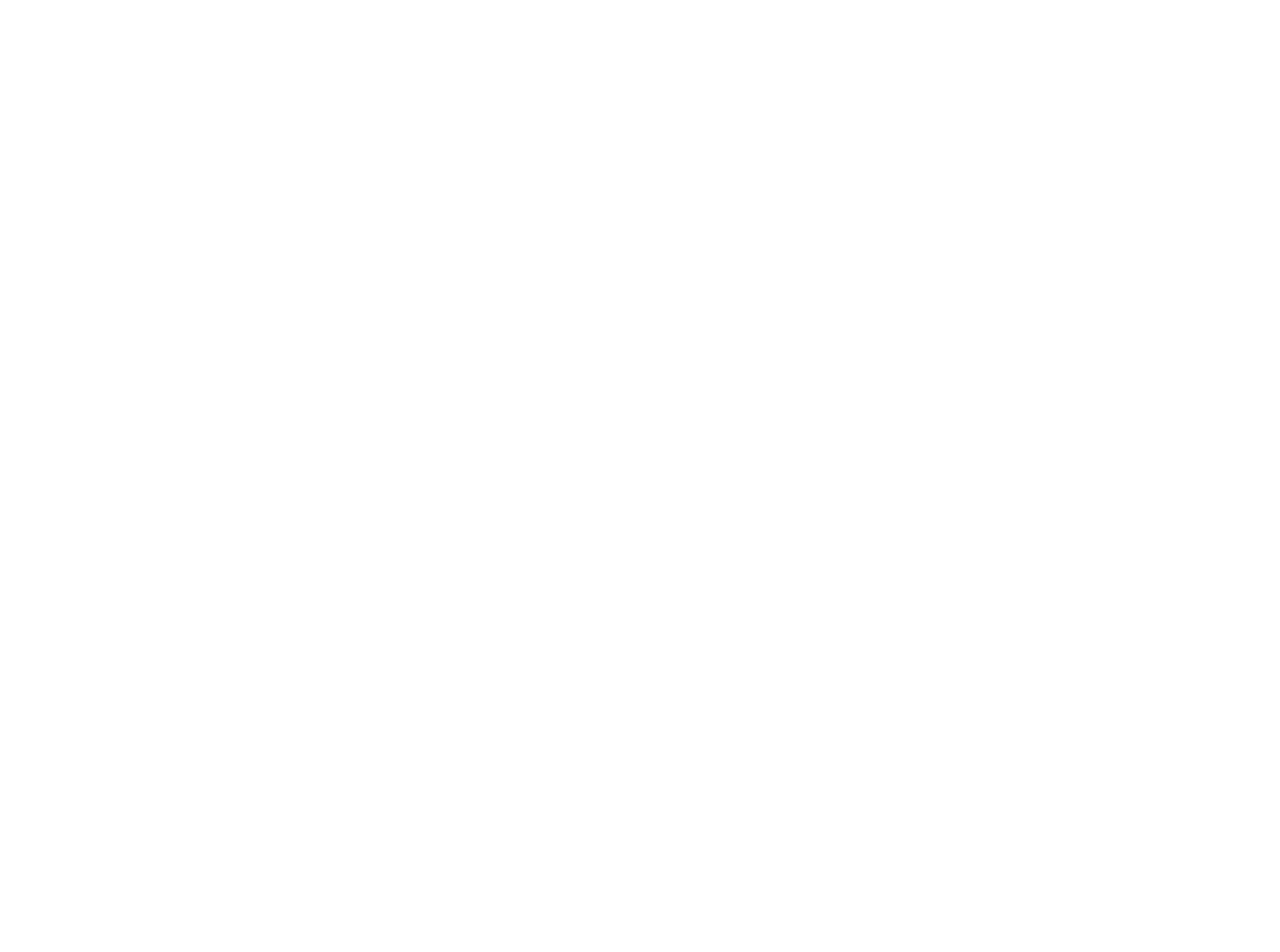
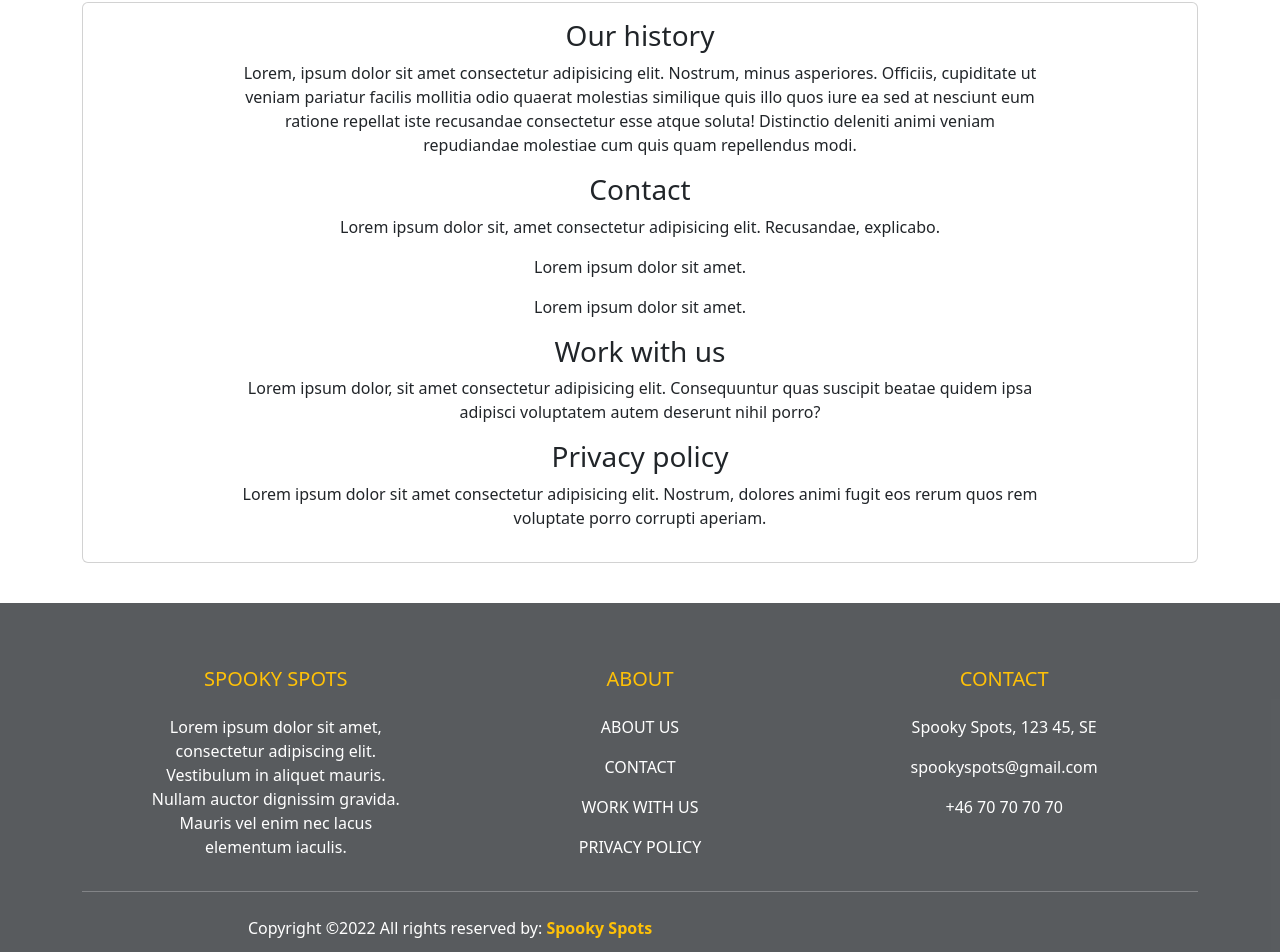
Before and after one commit to louisehedman/spooky-spots-fe, a React (Create React App) app: page /about in a window 1280 px wide. Shown: the part 318-1270 px from the top of the page. Before the commit the page ends 800 px from the top, so only its background shows below. Built offline with nearby package versions, Linux system fonts and the light colour scheme.

Commit message:
create footer and basic structure about page

```diff
--- a/src/components/footer/Footer.tsx
+++ b/src/components/footer/Footer.tsx
@@ -1,9 +1,163 @@
 import React from 'react';
+import { Link } from 'react-router-dom';
 
-const Header: React.FC = () => {
+const Footer: React.FC = () => {
     return (
-        <></>
+        <>
+        <footer className="bg-dark text-white pt-5 pb-4 bg-opacity-75">
+        <div className="container text-center text-md-left">
+          <div className="row text-center text-md-left">
+            <div className="col-md-3 col-lg-3 col-xl-3 mx-auto mt-3">
+              <h5 className="text-uppercase mb-4 font-weight-bold text-warning">
+                Spooky Spots
+              </h5>
+              <p>
+                Lorem ipsum dolor sit amet, consectetur adipiscing elit.
+                Vestibulum in aliquet mauris. Nullam auctor dignissim gravida.
+                Mauris vel enim nec lacus elementum iaculis.
+              </p>
+            </div>
+
+            <div className="col-md-2 col-lg-2 col-lx-2 mx-auto mt-3">
+              <h5 className="text-uppercase mb-4 font-weight-bold text-warning">
+                About
+              </h5>
+              <p>
+                <Link
+                  to="/about"
+                  className="text-uppercase text-white"
+                  style={{ textDecoration: "none" }}
+                >
+                  About us
+                </Link>
+              </p>
+              <p>
+                <Link
+                  to="/about"
+                  className="text-uppercase text-white"
+                  style={{ textDecoration: "none" }}
+                >
+                  Contact
+                </Link>
+              </p>
+              <p>
+                <Link
+                  to="/about"
+                  className="text-uppercase text-white"
+                  style={{ textDecoration: "none" }}
+                >
+                  Work with us
+                </Link>
+              </p>
+              <p>
+                <Link
+                  to="about"
+                  className="text-uppercase text-white"
+                  style={{ textDecoration: "none" }}
+                >
+                  Privacy Policy
+                </Link>
+              </p>
+            </div>
+
+            <div className="col-md-4 col-lg-3 col-xl-3 mx-auto mt-3">
+              <h5 className="text-uppercase mb-4 font-weight-bold text-warning">
+                Contact
+              </h5>
+              <address>
+                <p>
+                  <i className="fas fa-home mr-3"></i> Spooky Spots, 123 45, SE
+                </p>
+                <p>
+                  <i className="fas fa-envelope mr-3"></i>{" "}
+                  <a
+                    className="text-white text-decoration-none"
+                    href="mailto:spookyspots@gmail.com"
+                  >
+                    spookyspots@gmail.com
+                  </a>
+                </p>
+                <p>
+                  <i className="fas fa-phone mr-3"></i>{" "}
+                  <a
+                    className="text-white text-decoration-none"
+                    href="tel:+4670707070"
+                  >
+                    +46 70 70 70 70
+                  </a>
+                </p>
+              </address>
+            </div>
+          </div>
+
+          <hr className="mb-4" />
+
+          <div className="row align-items-center">
+            <div className="col-md-7 col-lg-8">
+              <p>
+                Copyright ©2022 All rights reserved by:
+                <a href="#" style={{ textDecoration: "none" }}>
+                  <strong className="text-warning"> Spooky Spots</strong>
+                </a>
+              </p>
+            </div>
+
+            <div className="col-md-5 col-lg-4">
+              <div className="text-center text-md-right">
+                <ul className="list-unstyled list-inline">
+                  <li className="list-inline-item">
+                    <a
+                      href="#"
+                      className="btn-floating btn-sm text-white"
+                      style={{ fontSize: "23px" }}
+                    >
+                      <i className="fab fa-facebook"></i>
+                    </a>
+                  </li>
+                  <li className="list-inline-item">
+                    <a
+                      href="#"
+                      className="btn-floating btn-sm text-white"
+                      style={{ fontSize: "23px" }}
+                    >
+                      <i className="fab fa-twitter"></i>
+                    </a>
+                  </li>
+                  <li className="list-inline-item">
+                    <a
+                      href="#"
+                      className="btn-floating btn-sm text-white"
+                      style={{ fontSize: "23px" }}
+                    >
+                      <i className="fab fa-instagram"></i>
+                    </a>
+                  </li>
+                  <li className="list-inline-item">
+                    <a
+                      href="#"
+                      className="btn-floating btn-sm text-white"
+                      style={{ fontSize: "23px" }}
+                    >
+                      <i className="fab fa-linkedin-in"></i>
+                    </a>
+                  </li>
+                  <li className="list-inline-item">
+                    <a
+                      href="#"
+                      className="btn-floating btn-sm text-white"
+                      style={{ fontSize: "23px" }}
+                    >
+                      <i className="fab fa-youtube"></i>
+                    </a>
+                  </li>
+                </ul>
+              </div>
+            </div>
+          </div>
+        </div>
+      </footer>
+        </>
     )
 }
 
-export default Header;
+export default Footer;
--- a/src/components/pages/about/About.tsx
+++ b/src/components/pages/about/About.tsx
@@ -1,9 +1,49 @@
-import React from 'react';
+import React from "react";
 
 const About: React.FC = () => {
-    return (
-        <></>
-    )
-}
+  return (
+    <>
+      <div className="container my-3">
+        <h2 className="text-center my-4">About Spooky Spots</h2>
+
+        <div className="card rounded mb-4 text-center">
+          <div className="card-body w-75 m-auto">
+            <h3>Our history</h3>
+            <p>
+              Lorem, ipsum dolor sit amet consectetur adipisicing elit. Nostrum,
+              minus asperiores. Officiis, cupiditate ut veniam pariatur facilis
+              mollitia odio quaerat molestias similique quis illo quos iure ea
+              sed at nesciunt eum ratione repellat iste recusandae consectetur
+              esse atque soluta! Distinctio deleniti animi veniam repudiandae
+              molestiae cum quis quam repellendus modi.
+            </p>
+
+            <h3>Contact</h3>
+            <p>
+              Lorem ipsum dolor sit, amet consectetur adipisicing elit.
+              Recusandae, explicabo.
+            </p>
+            <p>Lorem ipsum dolor sit amet.</p>
+            <p>Lorem ipsum dolor sit amet.</p>
+
+            <h3>Work with us</h3>
+            <p>
+              Lorem ipsum dolor, sit amet consectetur adipisicing elit.
+              Consequuntur quas suscipit beatae quidem ipsa adipisci voluptatem
+              autem deserunt nihil porro?
+            </p>
+
+            <h3>Privacy policy</h3>
+            <p>
+              Lorem ipsum dolor sit amet consectetur adipisicing elit. Nostrum,
+              dolores animi fugit eos rerum quos rem voluptate porro corrupti
+              aperiam.
+            </p>
+          </div>
+        </div>
+      </div>
+    </>
+  );
+};
 
 export default About;
```
